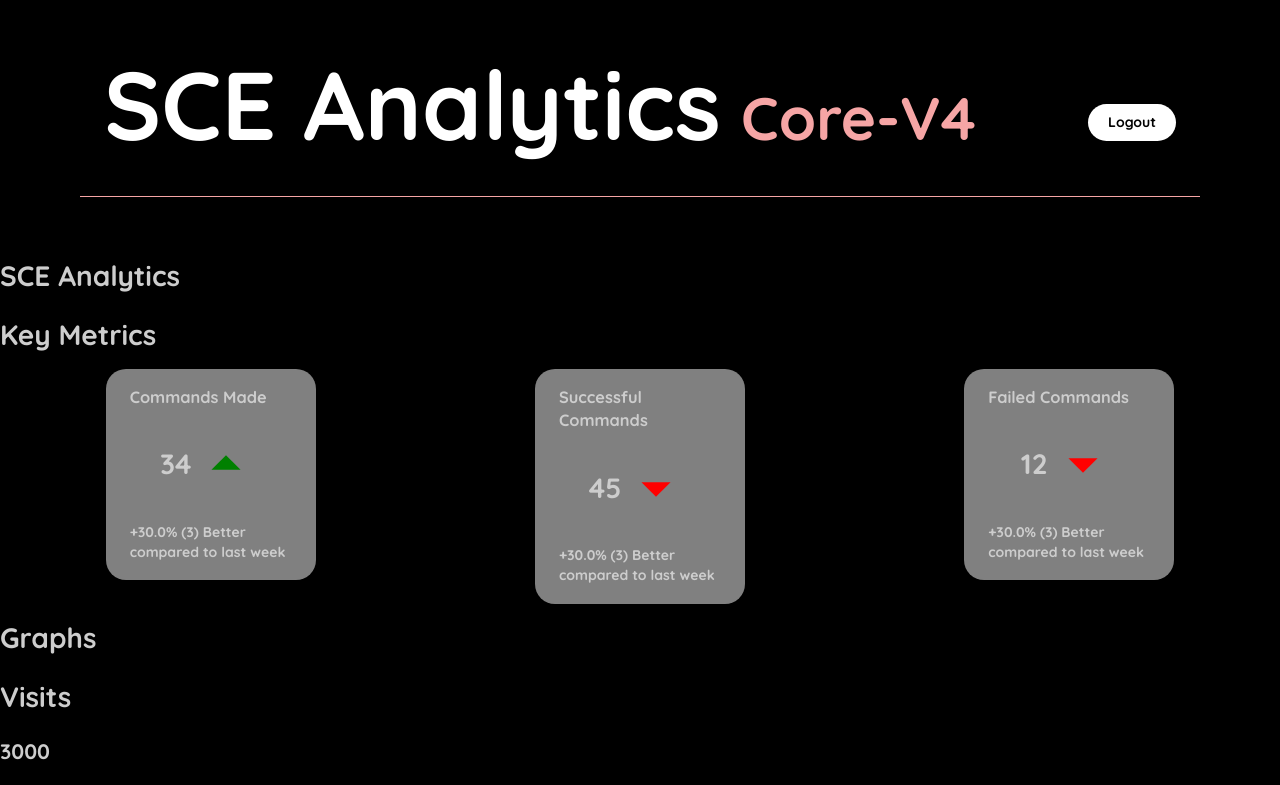
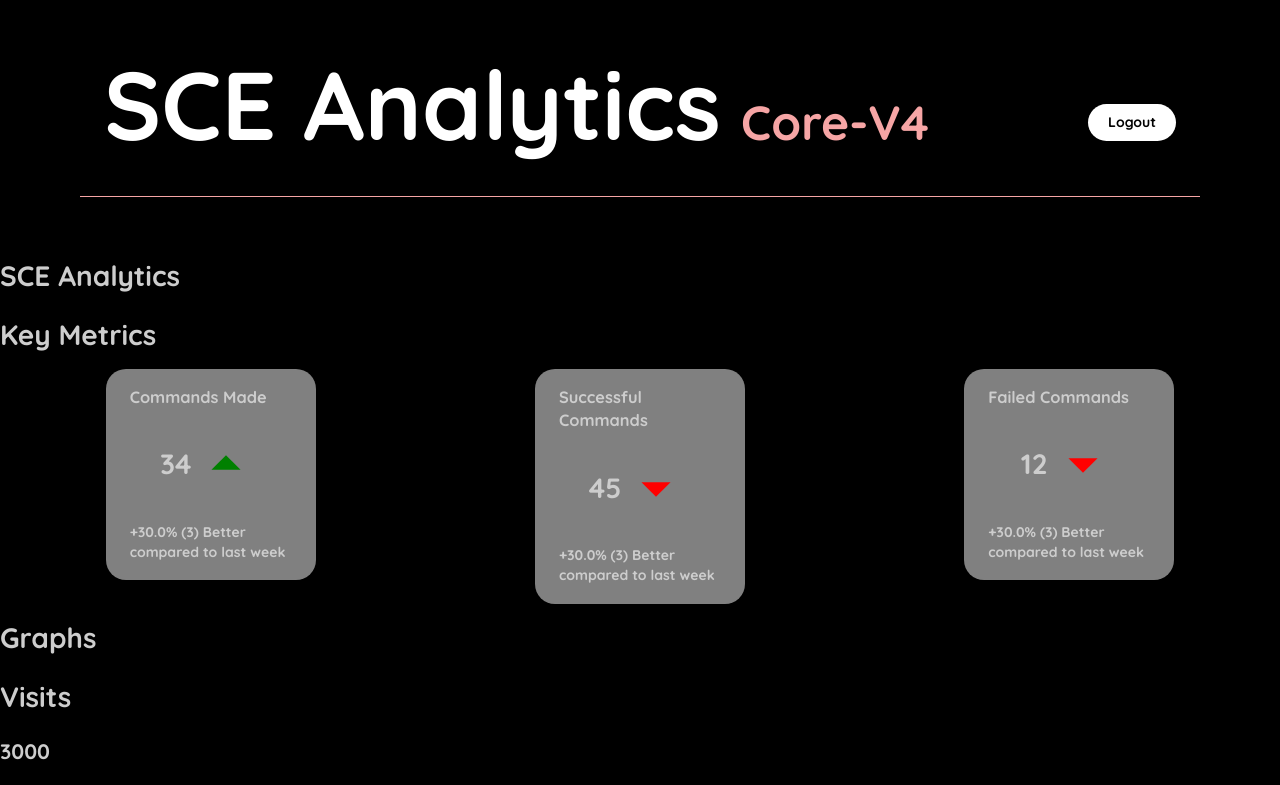
Before and after one commit to SCE-Development/Skylab-Explorer, a Next.js app: page /analytics/corev4 in a window 1280 px wide. Shown: the top 785 px of the page. Built offline with nearby package versions, Linux system fonts and the light colour scheme.

Commit message:
removed comments, changed size of title, changed <discordappbar><discordappbar> to <discordappbar />

```diff
--- a/Components/CoreV4AppBar.tsx
+++ b/Components/CoreV4AppBar.tsx
@@ -62,7 +62,7 @@ export default function CoreV4AppBar() {
           <WhiteTypography variant="h1" style={{ marginRight: 20 }} display="inline">
             SCE Analytics
           </WhiteTypography>
-          <CoreV4Typography variant="h2" display="inline">
+          <CoreV4Typography variant="h3" display="inline">
             Core-V4
           </CoreV4Typography>
           </div>
--- a/Components/DiscordAppBar.tsx
+++ b/Components/DiscordAppBar.tsx
@@ -60,7 +60,7 @@ export default function DiscordAppBar() {
           <WhiteTypography variant="h1" style={{ marginRight: 20 }} display="inline">
             SCE Analytics
           </WhiteTypography>
-          <DiscordTypography variant="h2" display="inline">
+          <DiscordTypography variant="h3" display="inline">
             Discord
           </DiscordTypography>
           </div>
--- a/pages/analytics/corev4.tsx
+++ b/pages/analytics/corev4.tsx
@@ -14,7 +14,7 @@ export default function AnalyticsCoreV4() {
   ]);
   return (
     <div>
-      <CoreV4AppBar></CoreV4AppBar>
+      <CoreV4AppBar />
       <h1>SCE Analytics</h1>
       <h1>Key Metrics</h1>
       <Grid
--- a/styles/theme.tsx
+++ b/styles/theme.tsx
@@ -1,20 +1,16 @@
 import { createMuiTheme } from '@material-ui/core/styles';
 
-// Create a theme instance.
 const theme = createMuiTheme({
   palette: {
     primary: {
-      // primary color: white
       main: '#FFFFFF',
       contrastText: '#010101',
     },
     secondary: {
-      // secondary color:  dark grayish blue
       main: '#303341',
       contrastText: '#E5E5E5',
     },
     background: {
-      // default background: black
        default: '#000000',
     },
   },
@@ -26,7 +22,6 @@ const theme = createMuiTheme({
     },
   },
   shape: {
-    // rounded buttons
     borderRadius: 100,
   },
   overrides: {
```
